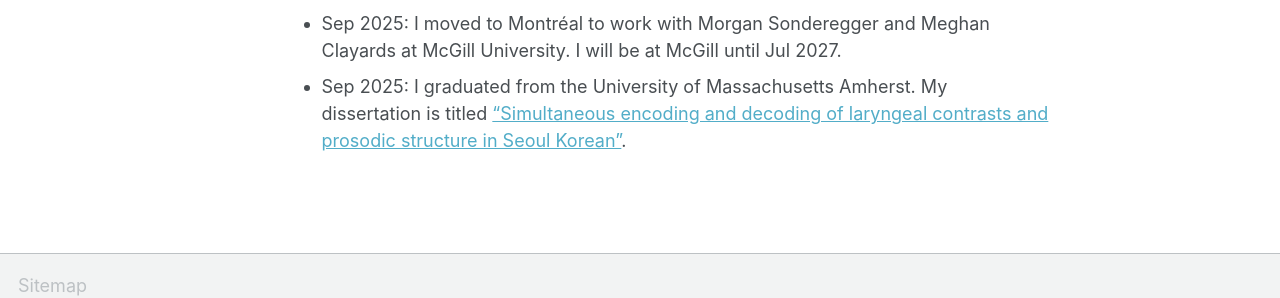
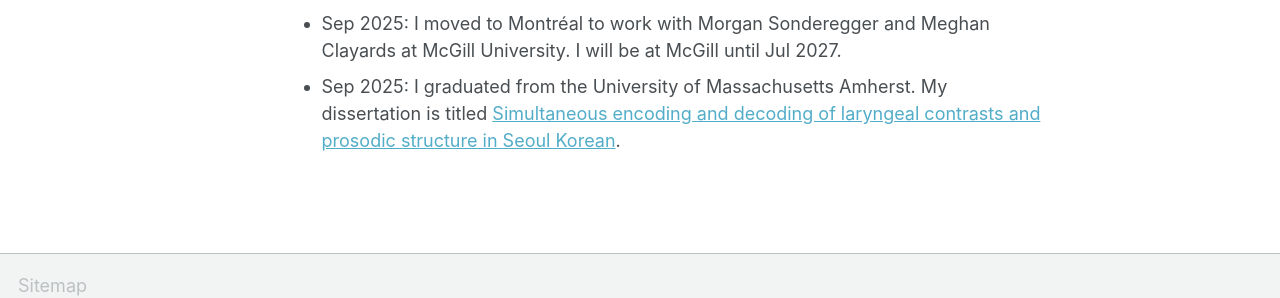
Before and after one commit to seungsuklee/seungsuklee.github.io, a Jekyll site: the page built from _pages/about.md, in a window 1280 px wide and 1220 px high. Shown: the part 829-1127 px from the top of the window. Built offline with Jekyll 4.4.1, drawn with Linux system fonts in a browser that asks for light colours; some web fonts are replaced; a script bundle is joined from its source files by our own code; library files that are not in the unit come from our copies.

```diff
--- a/_pages/about.md
+++ b/_pages/about.md
@@ -26,4 +26,4 @@ Recent Highlights
 ======
 - Feb 09 2026: I became Theo Tae-Oh Lee's dad. Welcome to the world, Theo! I love you.
 - Sep 2025: I moved to Montréal to work with Morgan Sonderegger and Meghan Clayards at McGill University. I will be at McGill until Jul 2027.
-- Sep 2025: I graduated from the University of Massachusetts Amherst. My dissertation is titled ["Simultaneous encoding and decoding of laryngeal contrasts and prosodic structure in Seoul Korean"]("http://scholarworks.umass.edu/entities/publication/41642f97-305c-4742-906d-5a40abcc0eb3").
+- Sep 2025: I graduated from the University of Massachusetts Amherst. My dissertation is titled [Simultaneous encoding and decoding of laryngeal contrasts and prosodic structure in Seoul Korean]("http://scholarworks.umass.edu/entities/publication/41642f97-305c-4742-906d-5a40abcc0eb3").
```
